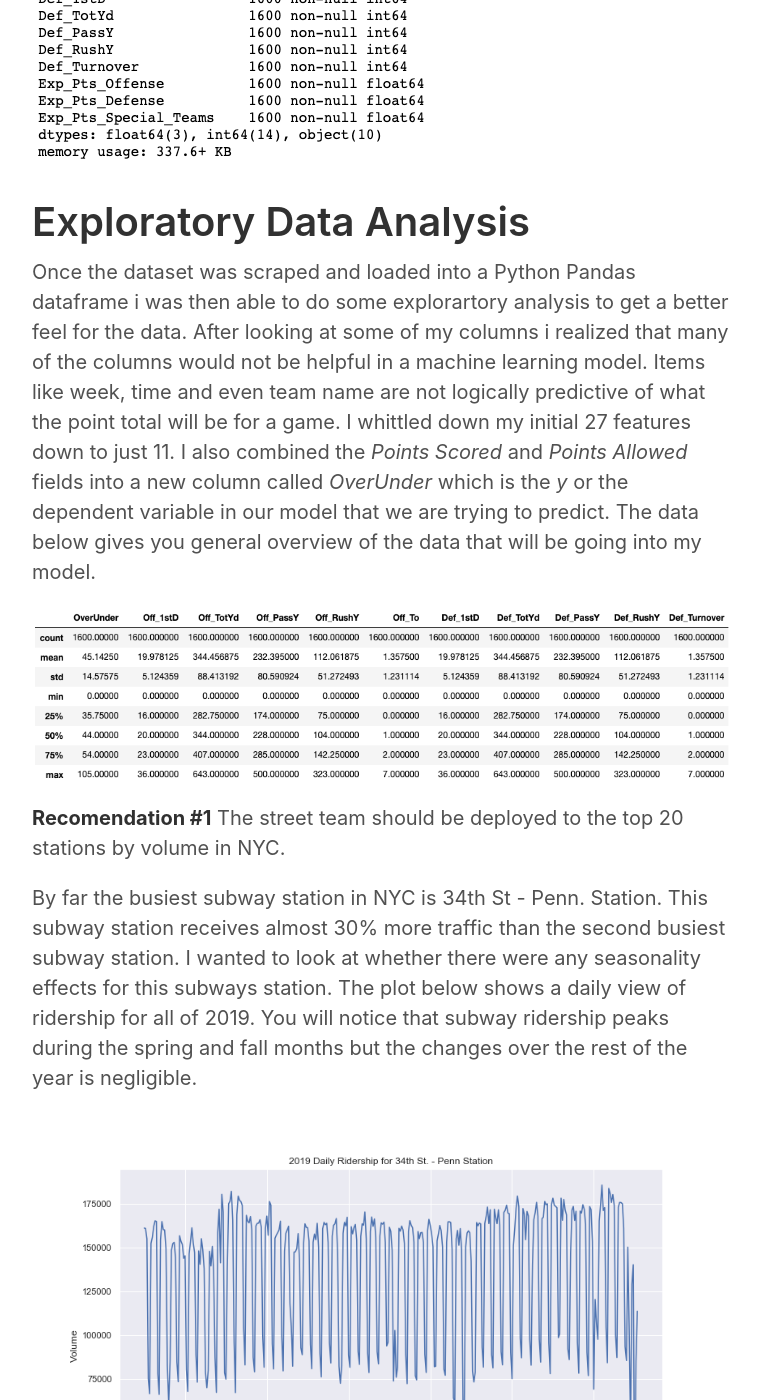
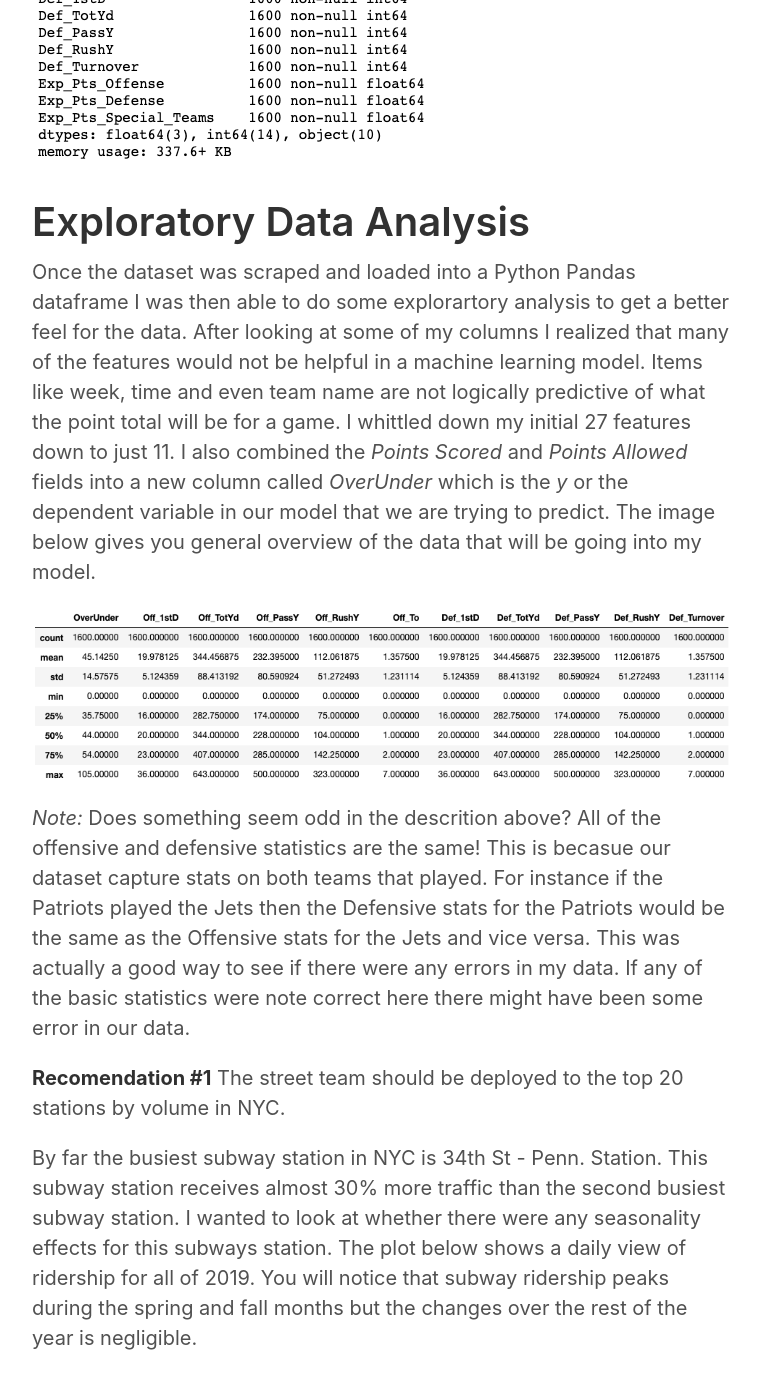
Before and after one commit to skhan-tech/skhan-tech.github.io, a Jekyll site: the page built from _posts/2020-01-24-Football-Statistics-Analysis.md, in a window 1280 px wide and 1400 px high, scrolled down 3774 px. Shown: the whole window, without its empty margins (258-1018 px from the left). Built offline with Jekyll 4.4.1, drawn with Linux system fonts in a browser that asks for light colours; our own code applies the rules of GitHub Pages for plain Markdown files; some of the changed text lies outside the part shown.

Commit message:
Update 2020-01-24-Football-Statistics-Analysis.md

```diff
--- a/_posts/2020-01-24-Football-Statistics-Analysis.md
+++ b/_posts/2020-01-24-Football-Statistics-Analysis.md
@@ -33,15 +33,17 @@ As I started this data analysis I had to find a reliable source for statistics o
 
 Once i was able to identify a provider my next task was to determine a good way to get the data I needed. I wanted to look at 3 years worth of data for all 32 NFL teams. This would include all 16 regular season games as well as playoffs and Super Bowls. I decided to use the Selenium driver provided by Google (i.e. essentially a stripped down version of Chrome used for webscraping) in order to capture the data on each web page. I then needed to use a Python library called BeautifulSoup in order to pull the specific fields i needed.
 
-After a bit of coding i was able to gather 1600 rows and 27 columns of data of data which represent each individiual game played. Each of the columns will be a potential feature in my machine learning model. The out from my Python dataframe below gives you a sense of the type of data i will be analyzing.
+After a bit of coding I was able to gather 1600 rows and 27 columns of data which represent each individiual game played. Each of the columns will be a potential feature in my machine learning model. The out from my Python dataframe below gives you a sense of the type of data i will be analyzing.
 
 ![Dataset]({{ site.url }}/images/Football-Columns.png)
 
 # Exploratory Data Analysis
 
-Once the dataset was scraped and loaded into a Python Pandas dataframe i was then able to do some explorartory analysis to get a better feel for the data. After looking at some of my columns i realized that many of the columns would not be helpful in a machine learning model. Items like week, time and even team name are not logically predictive of what the point total will be for a game. I whittled down my initial 27 features down to just 11. I also combined the *Points Scored* and *Points Allowed* fields into a new column called *OverUnder* which is the *y* or the dependent variable in our model that we are trying to predict. The data below gives you general overview of the data that will be going into my model.
+Once the dataset was scraped and loaded into a Python Pandas dataframe I was then able to do some explorartory analysis to get a better feel for the data. After looking at some of my columns I realized that many of the features would not be helpful in a machine learning model. Items like week, time and even team name are not logically predictive of what the point total will be for a game. I whittled down my initial 27 features down to just 11. I also combined the *Points Scored* and *Points Allowed* fields into a new column called *OverUnder* which is the *y* or the dependent variable in our model that we are trying to predict. The image below gives you general overview of the data that will be going into my model.
 
 ![Describe]({{ site.url }}/images/Football-Describe.png)
+
+*Note:* Does something seem odd in the descrition above? All of the offensive and defensive statistics are the same! This is becasue our dataset capture stats on both teams that played. For instance if the Patriots played the Jets then the Defensive stats for the Patriots would be the same as the Offensive stats for the Jets and vice versa. This was actually a good way to see if there were any errors in my data. If any of the basic statistics were note correct here there might have been some error in our data.
 
 **Recomendation #1**
 The street team should be deployed to the top 20 stations by volume in NYC.
```
